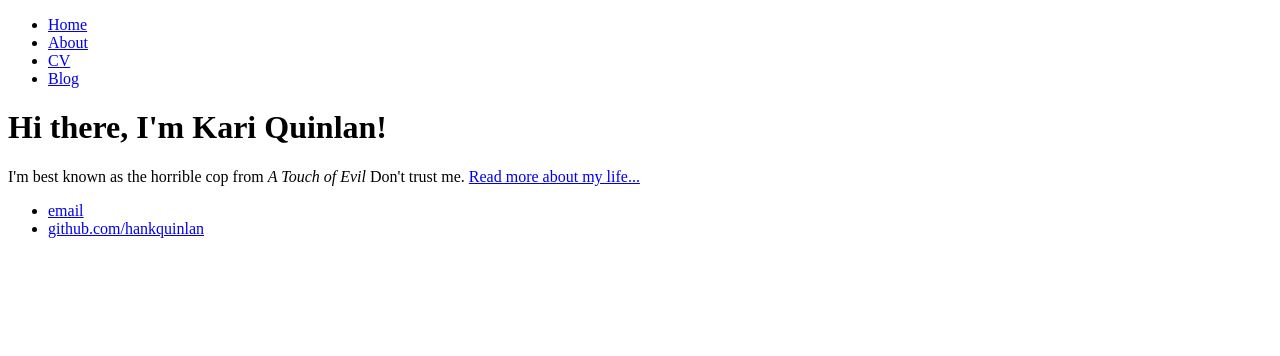
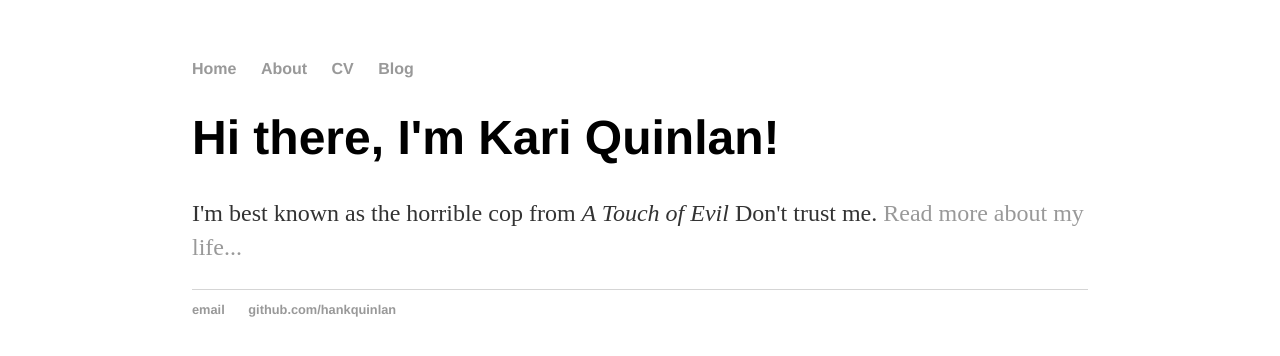
Before and after one commit to miltology/miltology.github.io, a plain HTML site: page index.html in a window 1280 px wide. Drawn offline with Linux system fonts and the light colour scheme; files that its build step writes are made by us from their sources.

Commit message:
Update index.html

```diff
--- a/index.html
+++ b/index.html
@@ -1,8 +1,11 @@
 <!DOCTYPE html>
 <html>
 	<head>
-		<title>Kari Milton, the pancake teacher</title>
+		<title>Hank Quinlan, Horrible Cop</title>
+		<!-- link to main stylesheet -->
+		<link rel="stylesheet" type="text/css" href="/css/main.css">
 	</head>
+
 	<body>
 		<nav>
     		<ul>
```
